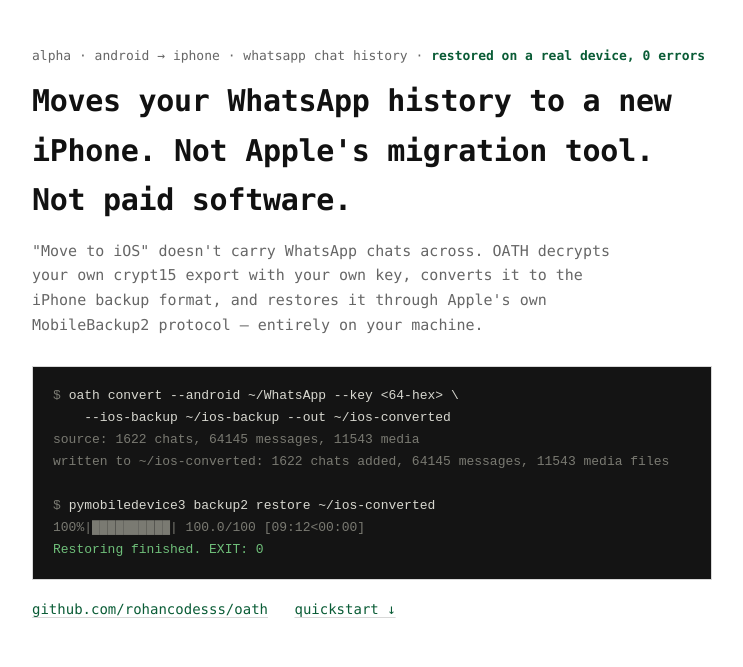
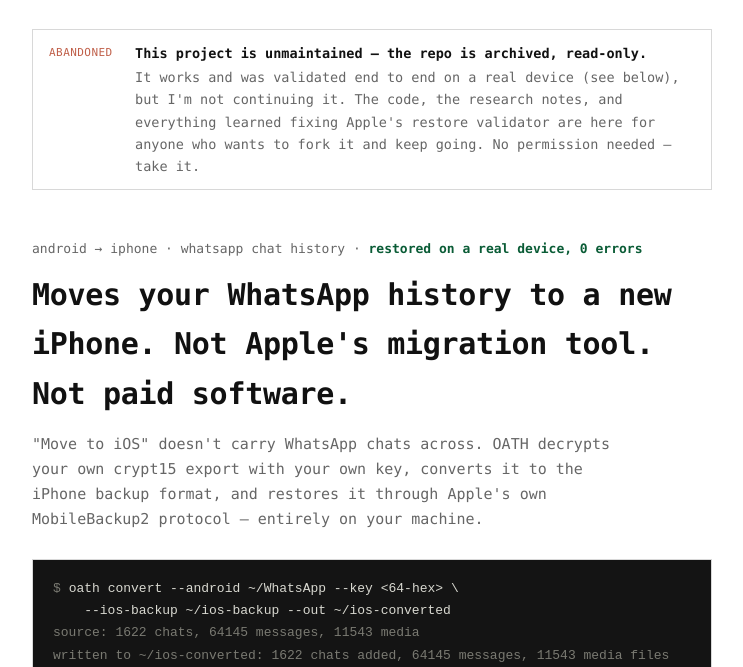
Before and after one commit to rohancodesss/oath, a plain HTML site: page docs/index.html in a window 1280 px wide. Shown: the part 69-736 px from the top of the page, without its empty margins (268-1011 px from the left). Drawn offline with Linux system fonts and the light colour scheme; no server answers.

Commit message:
Mark project abandoned, open for anyone to fork
Not continuing this: real personal chat data plus irreversible
real-device restores is more risk than I want to keep carrying as a
maintained project. The code works and is validated end-to-end against
a real device (see docs/RESEARCH.md) -- it's just not going to see
further work from me. Landing page and README both updated; repo is
being archived next.

```diff
--- a/docs/index.html
+++ b/docs/index.html
@@ -3,8 +3,8 @@
 <head>
 <meta charset="UTF-8">
 <meta name="viewport" content="width=device-width, initial-scale=1">
-<title>oath</title>
-<meta name="description" content="Move your own WhatsApp chat history from Android to iPhone without Move to iOS and without paid software. Open source, validated end-to-end on a real device.">
+<title>oath (abandoned, fork it)</title>
+<meta name="description" content="Abandoned, unmaintained, open for anyone to fork: a working tool that moves WhatsApp chat history from Android to iPhone without Move to iOS or paid software. Validated end-to-end on a real device.">
 <style>
   :root {
     --bg: #ffffff;
@@ -147,9 +147,18 @@
   </nav>
 </div>
 
+<div class="wrap">
+  <div class="log" style="margin-top: 32px;">
+    <div class="log-line">
+      <div class="log-tag fail">ABANDONED</div>
+      <div class="log-body"><b>This project is unmaintained — the repo is archived, read-only.</b><span>It works and was validated end to end on a real device (see below), but I'm not continuing it. The code, the research notes, and everything learned fixing Apple's restore validator are here for anyone who wants to fork it and keep going. No permission needed — take it.</span></div>
+    </div>
+  </div>
+</div>
+
 <header class="hero">
   <div class="wrap">
-    <p class="kicker">alpha · android → iphone · whatsapp chat history · <b>restored on a real device, 0 errors</b></p>
+    <p class="kicker">android → iphone · whatsapp chat history · <b>restored on a real device, 0 errors</b></p>
     <h1>Moves your WhatsApp history to a new iPhone. Not Apple's migration tool. Not paid software.</h1>
     <p class="tagline">"Move to iOS" doesn't carry WhatsApp chats across. OATH decrypts your own crypt15 export with your own key, converts it to the iPhone backup format, and restores it through Apple's own MobileBackup2 protocol — entirely on your machine.</p>
   </div>
@@ -190,7 +199,7 @@
 
     <section id="quickstart">
       <h2>quickstart</h2>
-      <p style="color: var(--muted); font-size: 13.5px; margin: 0 0 14px;">Alpha software. Restoring a backup erases and replaces an iPhone's contents — make a verified backup of both phones before you run <code class="inline">convert</code> for real.</p>
+      <p style="color: var(--muted); font-size: 13.5px; margin: 0 0 14px;">Unmaintained, use at your own risk. Restoring a backup erases and replaces an iPhone's contents — make a verified backup of both phones before you run <code class="inline">convert</code> for real.</p>
       <pre class="term"><span class="dim"># needs python 3.10+ and uv</span>
 <span class="prompt">$</span> <span class="cmd">uv sync</span>
 <span class="prompt">$</span> <span class="cmd">uv run oath doctor</span>                       <span class="dim"># tool and device check</span>
```
Also changed, not shown: 1 other file.
